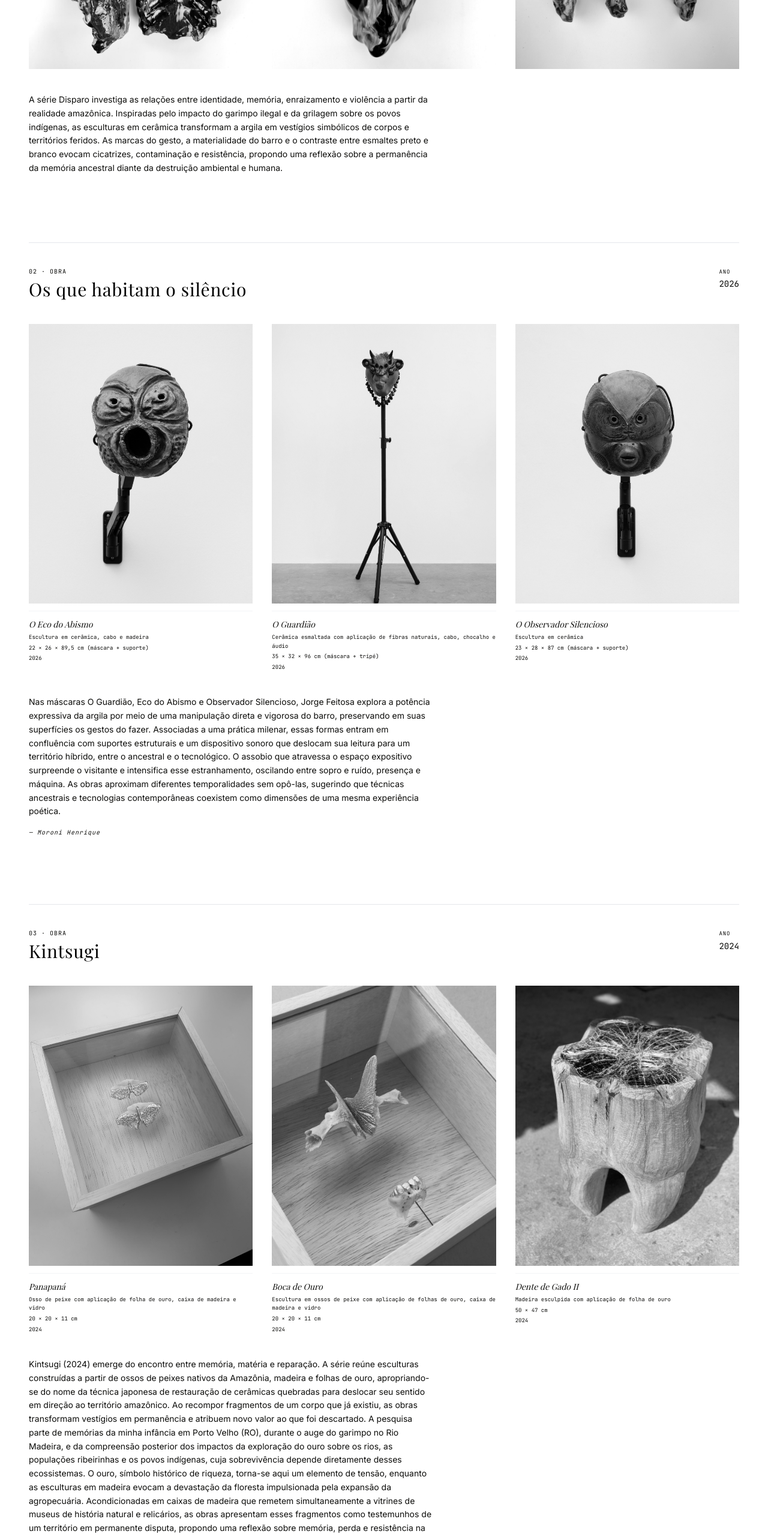
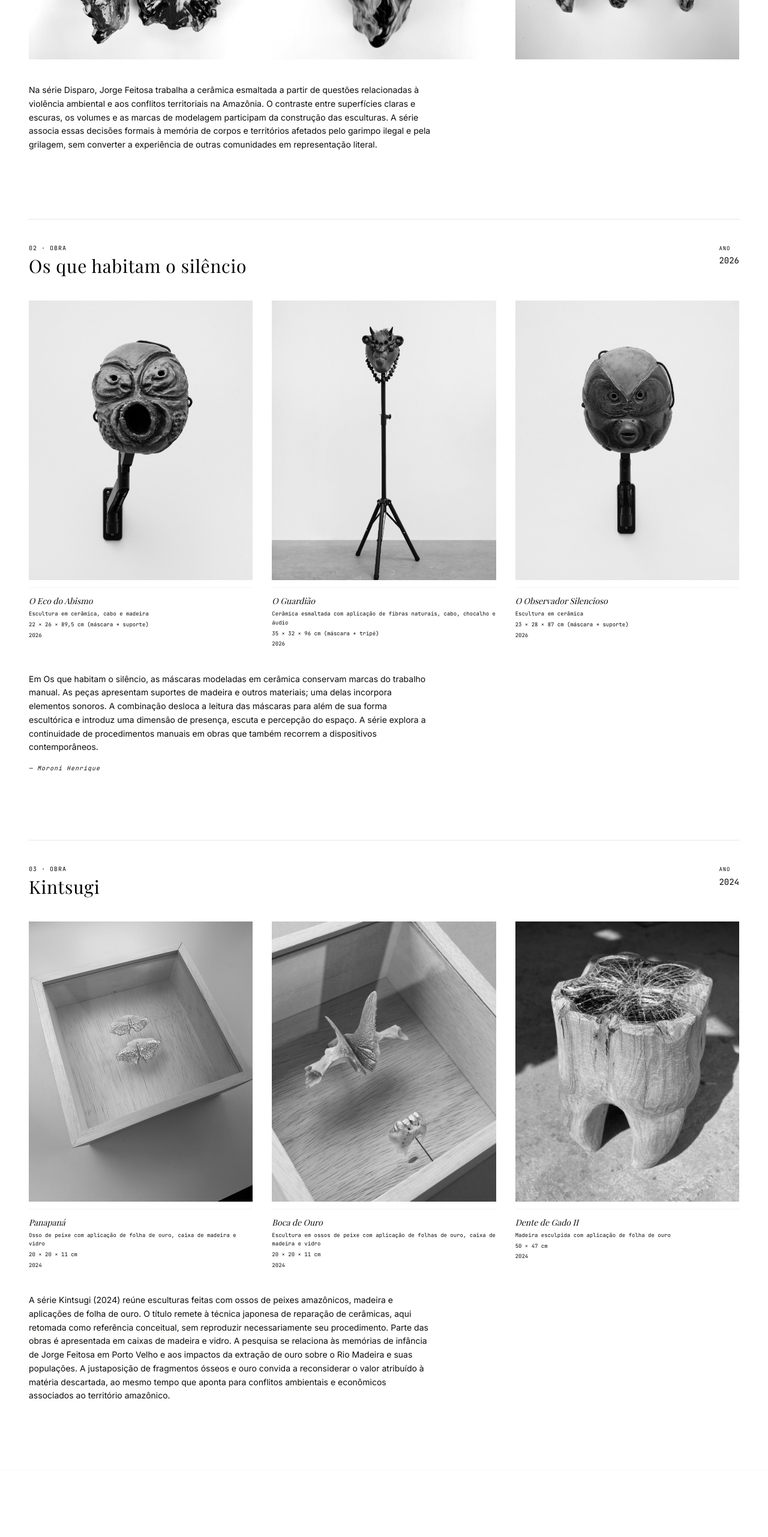
Before and after one commit to jorgefeitosa-site/artistajorgefeitosa, a React (Vite) app: page / in a window 1280 px wide. Shown: the part 3560-6122 px from the top of the page at 60% size. Built offline with nearby package versions, Linux system fonts and the light colour scheme; a web font is replaced by a local one.

Commit message:
Revisar textos de Disparo, mascaras e Kintsugi em PT/EN; melhorar descricoes acessiveis

```diff
--- a/src/components/Portfolio.tsx
+++ b/src/components/Portfolio.tsx
@@ -34,8 +34,8 @@ const obras: Obra[] = [
     titlePT: 'Série Disparo',
     titleEN: 'Disparo Series',
     year: '2026',
-    descPT: 'A série Disparo investiga as relações entre identidade, memória, enraizamento e violência a partir da realidade amazônica. Inspiradas pelo impacto do garimpo ilegal e da grilagem sobre os povos indígenas, as esculturas em cerâmica transformam a argila em vestígios simbólicos de corpos e territórios feridos. As marcas do gesto, a materialidade do barro e o contraste entre esmaltes preto e branco evocam cicatrizes, contaminação e resistência, propondo uma reflexão sobre a permanência da memória ancestral diante da destruição ambiental e humana.',
-    descEN: 'The Disparo series investigates the relationships between identity, memory, rootedness and violence from the Amazonian reality. Inspired by the impact of illegal mining and land-grabbing on indigenous peoples, the ceramic sculptures transform clay into symbolic vestiges of wounded bodies and territories. The marks of gesture, the materiality of clay, and the contrast between black and white glazes evoke scars, contamination and resistance, proposing a reflection on the permanence of ancestral memory in the face of environmental and human destruction.',
+    descPT: 'Na série Disparo, Jorge Feitosa trabalha a cerâmica esmaltada a partir de questões relacionadas à violência ambiental e aos conflitos territoriais na Amazônia. O contraste entre superfícies claras e escuras, os volumes e as marcas de modelagem participam da construção das esculturas. A série associa essas decisões formais à memória de corpos e territórios afetados pelo garimpo ilegal e pela grilagem, sem converter a experiência de outras comunidades em representação literal.',
+    descEN: 'In the Disparo series, Jorge Feitosa uses glazed ceramics to address environmental violence and territorial conflict in the Amazon. Contrasts between light and dark surfaces, sculptural volumes and modelling marks shape the works. The series relates these formal choices to the memory of bodies and territories affected by illegal mining and land grabbing, without claiming to represent the experiences of other communities literally.',
     dimensions: 'Dimensões variadas',
     medium: 'Cerâmica esmaltada',
     images: ['/disparo1.jpeg', '/disparo2.jpeg', '/disparo3.jpeg'],
@@ -45,8 +45,8 @@ const obras: Obra[] = [
     titlePT: 'Os que habitam o silêncio',
     titleEN: 'Those Who Inhabit Silence',
     year: '2026',
-    descPT: 'Nas máscaras O Guardião, Eco do Abismo e Observador Silencioso, Jorge Feitosa explora a potência expressiva da argila por meio de uma manipulação direta e vigorosa do barro, preservando em suas superfícies os gestos do fazer. Associadas a uma prática milenar, essas formas entram em confluência com suportes estruturais e um dispositivo sonoro que deslocam sua leitura para um território híbrido, entre o ancestral e o tecnológico. O assobio que atravessa o espaço expositivo surpreende o visitante e intensifica esse estranhamento, oscilando entre sopro e ruído, presença e máquina. As obras aproximam diferentes temporalidades sem opô-las, sugerindo que técnicas ancestrais e tecnologias contemporâneas coexistem como dimensões de uma mesma experiência poética.',
-    descEN: 'In the masks O Guardião, Eco do Abismo and Observador Silencioso, Jorge Feitosa explores the expressive power of clay through a direct and vigorous manipulation of the material, preserving the gestures of making on their surfaces. Associated with a millenary practice, these forms converge with structural supports and a sound device that shift their reading to a hybrid territory, between the ancestral and the technological. The whistle that crosses the exhibition space surprises the visitor and intensifies this strangeness, oscillating between breath and noise, presence and machine. The works bring different temporalities together without opposing them, suggesting that ancestral techniques and contemporary technologies coexist as dimensions of the same poetic experience.',
+    descPT: 'Em Os que habitam o silêncio, as máscaras modeladas em cerâmica conservam marcas do trabalho manual. As peças apresentam suportes de madeira e outros materiais; uma delas incorpora elementos sonoros. A combinação desloca a leitura das máscaras para além de sua forma escultórica e introduz uma dimensão de presença, escuta e percepção do espaço. A série explora a continuidade de procedimentos manuais em obras que também recorrem a dispositivos contemporâneos.',
+    descEN: 'In Os que habitam o silêncio, ceramic masks retain traces of the modelling process. The pieces incorporate wooden supports and other materials; one also includes sound elements. This combination extends the works beyond their sculptural form and introduces questions of presence, listening and spatial perception. The series explores the continuation of manual processes in works that also make use of contemporary devices.',
     dimensions: 'Dimensões variadas',
     medium: 'Cerâmica',
     images: ['/mascaras1.jpeg', '/mascaras2.jpeg', '/mascaras3.jpeg'],
@@ -81,8 +81,8 @@ const obras: Obra[] = [
     titlePT: 'Kintsugi',
     titleEN: 'Kintsugi',
     year: '2024',
-    descPT: 'Kintsugi (2024) emerge do encontro entre memória, matéria e reparação. A série reúne esculturas construídas a partir de ossos de peixes nativos da Amazônia, madeira e folhas de ouro, apropriando-se do nome da técnica japonesa de restauração de cerâmicas quebradas para deslocar seu sentido em direção ao território amazônico. Ao recompor fragmentos de um corpo que já existiu, as obras transformam vestígios em permanência e atribuem novo valor ao que foi descartado. A pesquisa parte de memórias da minha infância em Porto Velho (RO), durante o auge do garimpo no Rio Madeira, e da compreensão posterior dos impactos da exploração do ouro sobre os rios, as populações ribeirinhas e os povos indígenas, cuja sobrevivência depende diretamente desses ecossistemas. O ouro, símbolo histórico de riqueza, torna-se aqui um elemento de tensão, enquanto as esculturas em madeira evocam a devastação da floresta impulsionada pela expansão da agropecuária. Acondicionadas em caixas de madeira que remetem simultaneamente a vitrines de museus de história natural e relicários, as obras apresentam esses fragmentos como testemunhos de um território em permanente disputa, propondo uma reflexão sobre memória, perda e resistência na Amazônia.',
-    descEN: 'Kintsugi (2024) emerges from the encounter between memory, matter and repair. The series brings together sculptures built from bones of Amazonian native fish, wood and gold leaf, appropriating the name of the Japanese technique of restoring broken ceramics to shift its meaning toward the Amazonian territory. By recomposing fragments of a body that once existed, the works transform vestiges into permanence and attribute new value to what was discarded. The research departs from memories of childhood in Porto Velho (RO), during the height of gold mining on the Madeira River, and from the subsequent understanding of the impacts of gold extraction on rivers, riverside communities and indigenous peoples, whose survival depends directly on these ecosystems. Gold, a historical symbol of wealth, becomes here an element of tension, while the wooden sculptures evoke the devastation of the forest driven by the expansion of agribusiness.',
+    descPT: 'A série Kintsugi (2024) reúne esculturas feitas com ossos de peixes amazônicos, madeira e aplicações de folha de ouro. O título remete à técnica japonesa de reparação de cerâmicas, aqui retomada como referência conceitual, sem reproduzir necessariamente seu procedimento. Parte das obras é apresentada em caixas de madeira e vidro. A pesquisa se relaciona às memórias de infância de Jorge Feitosa em Porto Velho e aos impactos da extração de ouro sobre o Rio Madeira e suas populações. A justaposição de fragmentos ósseos e ouro convida a reconsiderar o valor atribuído à matéria descartada, ao mesmo tempo que aponta para conflitos ambientais e econômicos associados ao território amazônico.',
+    descEN: 'Kintsugi (2024) comprises sculptures made with Amazonian fish bones, wood and applied gold leaf. Its title refers to the Japanese practice of repairing broken ceramics, invoked here as a conceptual reference rather than necessarily as a technical procedure. Some works are displayed in wood-and-glass cases. The research draws on Jorge Feitosa\'s childhood memories of Porto Velho and on the effects of gold extraction on the Madeira River and its communities. The juxtaposition of bone fragments and gold invites a reconsideration of how discarded material is valued, while drawing attention to the environmental and economic conflicts associated with the Amazon region.',
     dimensions: 'Dimensões variadas',
     medium: 'Técnicas mistas',
     images: ['/kintsugi1.jpeg', '/kintsugi2.jpeg', '/kintsugi3.jpeg'],
@@ -130,7 +130,7 @@ function PhotoSlot({
         <div className="aspect-[4/5] overflow-hidden bg-gray-100">
           <img
             src={src}
-            alt={'Foto ' + String(index + 1)}
+            alt={piece ? (lang === 'pt' ? `${piece.titlePT}, obra de Jorge Feitosa` : `${piece.titleEN}, artwork by Jorge Feitosa`) : (lang === 'pt' ? `Registro da série de Jorge Feitosa, imagem ${index + 1}` : `Jorge Feitosa series documentation, image ${index + 1}`)}
             className="w-full h-full object-cover grayscale hover:grayscale-0 transition-all duration-700"
             loading="lazy"
           />
@@ -172,7 +172,7 @@ export default function Portfolio({ currentLang }: PortfolioProps) {
   }[currentLang];
 
   return (
-    <section id="portfolio" className="relative w-full bg-white py-24 md:py-32">
+    <section id="portfolio" className="relative w-full bg-white py-16 md:py-28">
       <h2 className="sr-only">{t.label} — Jorge Feitosa</h2>
 
       {/* Header */}
@@ -184,7 +184,7 @@ export default function Portfolio({ currentLang }: PortfolioProps) {
       </div>
 
       {/* Works list */}
-      <div className="max-w-7xl mx-auto px-6 md:px-12 space-y-28">
+      <div className="max-w-7xl mx-auto px-6 md:px-12 space-y-20 md:space-y-28">
         {obras.map((obra, obraIdx) => (
           <motion.div
             key={obra.id}
```
